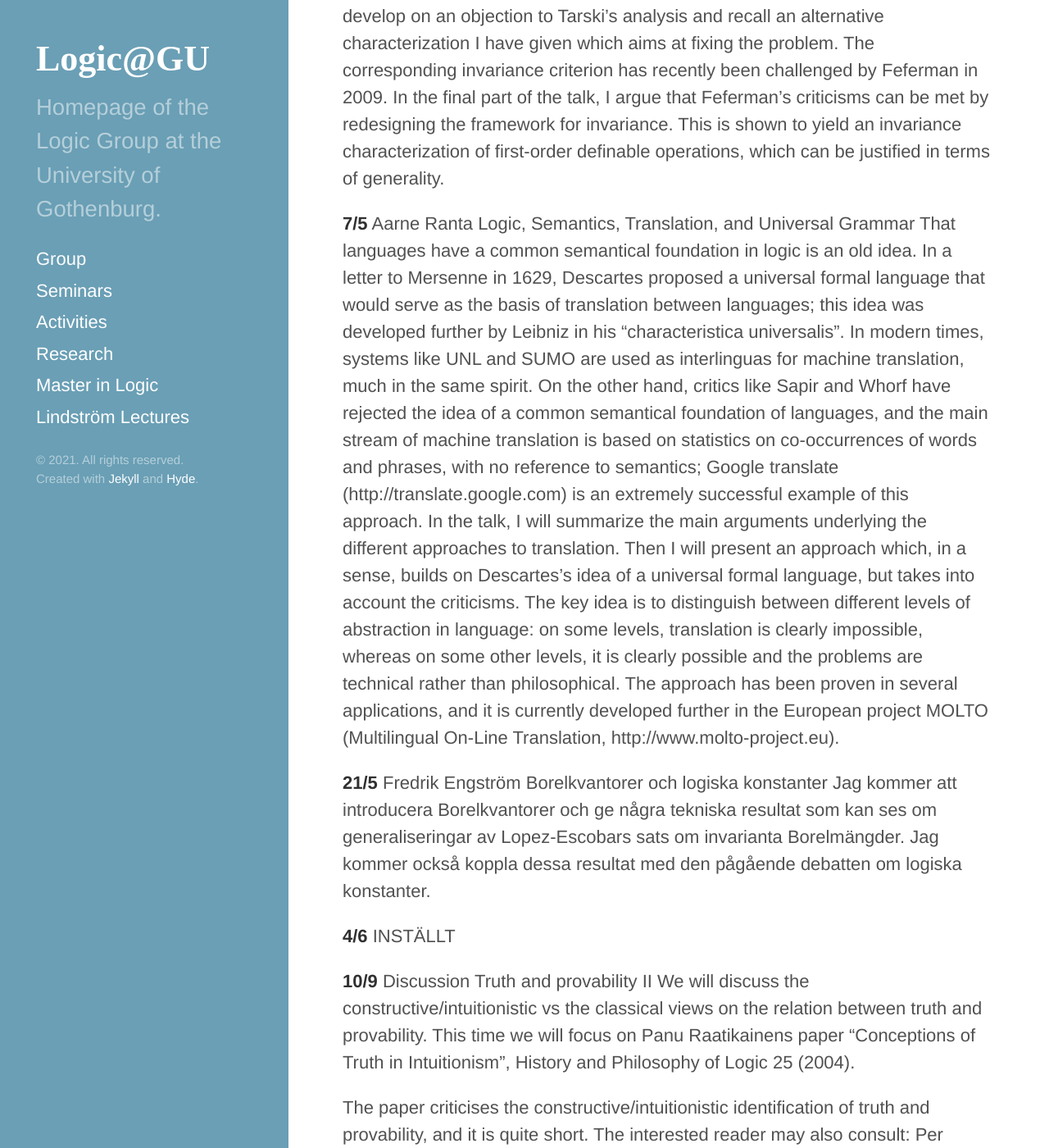
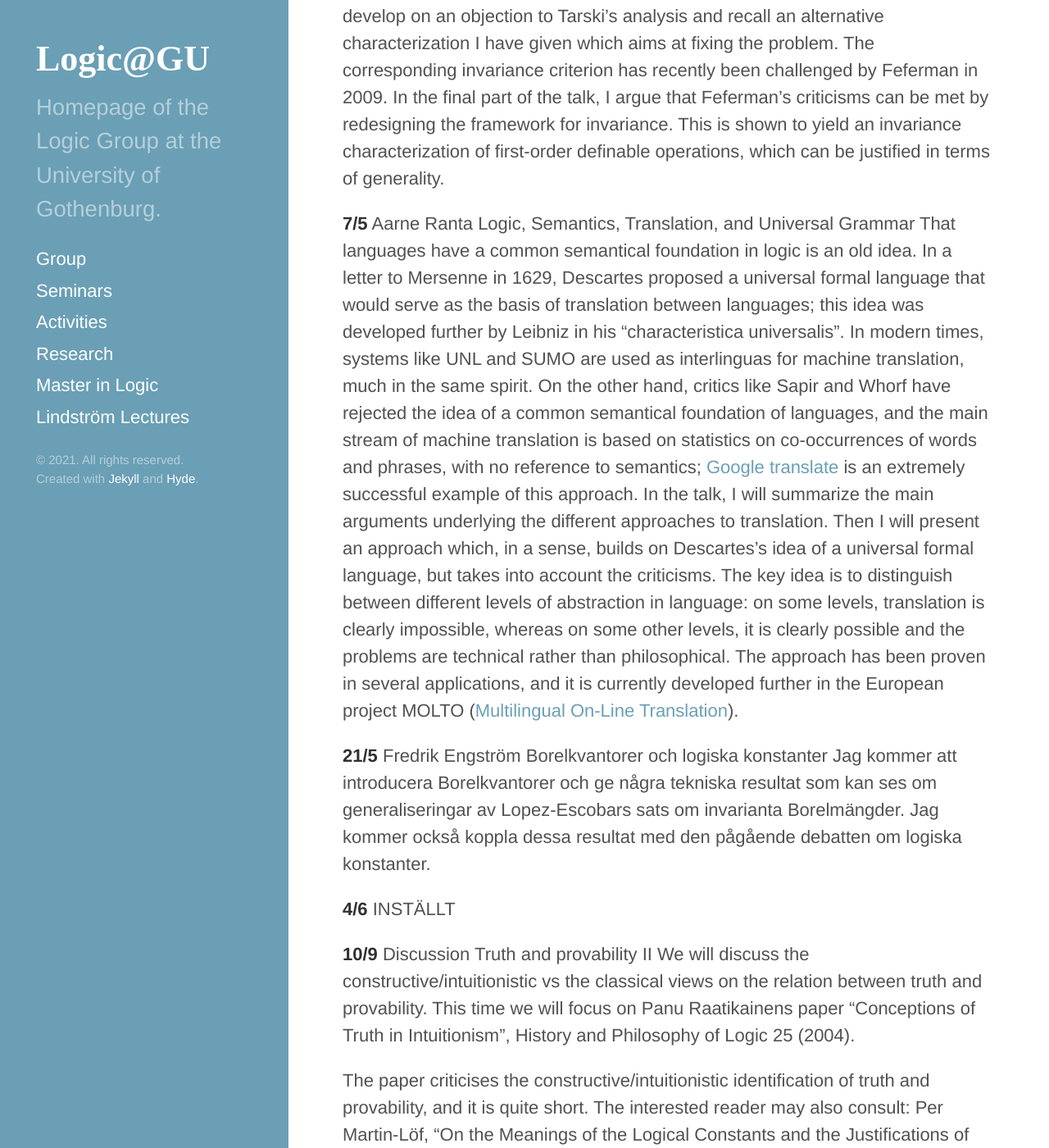
Before and after one commit to greleigh/Logic-GU, a Jekyll site: the page built from _pages/archive/seminar-2005-2013.md, in a window 1280 px wide and 1400 px high, scrolled down 27970 px. Shown: the whole window at 82% size. Built offline with Jekyll 4.4.1, drawn with Linux system fonts in a browser that asks for light colours; some web fonts are replaced.

Commit message:
Markdown complaints

```diff
--- a/_pages/archive/seminar-2005-2013.md
+++ b/_pages/archive/seminar-2005-2013.md
@@ -9,6 +9,7 @@
 Schedules for later years, 2013 until 2019, are available on [this page]({% link _pages/archive/seminar-2014-2019.md %}).
 
 Seminar listings from 2019 onwards are found on the main [seminar page]({% link _pages/seminars.md %}).
+
 ## 2013
 
 **25/1** Kaj Börje Hansen (Uppsala) Formal logic, models, reality.
@@ -86,24 +87,20 @@
 
 We argue that proof theoretic semantics ought to have the resources to attribute different meanings to substructurally distinct connectives. Subsequently we show how to develop a notion of proof theoretic harmony that preserves substructural distinctions from introduction to elimination rules.
 
-
 **8/11** Martin Kaså (Göteborg) Trial and error logics - something old, something new,...
 
 This talk will present a mix of older and newer results on what I have dubbed "trial and error logics". Consider it a report on work in progress. I will introduce and briefly philosophically motivate the basic framework - a logical language, where the predicate symbols correspond to "empirically decidable" trial and error classifiers, using the ordinary syntax of first order logic, but with an in-the-long-run-satisfaction relation now defined relative to certain ω-sequences of ordinary models.
 
 There is a standard translation from trial and error logic to FOL which, in combination with a lemma on how to extract omega-sequences from "generalized trial and error models", will prove that the logic is compact and complete. Though obviously not decidable, it has a natural fragment (natural in the sense of having independent philosophical motivation) which can be given a finitary analytic tableau system, and hence is decidable. (The same fragment has also been given a complete proof system in natural deduction style.) Among the open questions is a prominent one that has eluded me for some time now, viz. whether the logic is compact or not if we allow uncountable vocabularies. The talk more or less corresponds to the outline of a paper I am in the process of writing.
 
-
 **14/11** The Lindström Lectures 2013 Wilfrid Hodges Ibn Sina on the foundations of logic
 (Thursday November 14, 2013. 16:00 - 17:30 in T302, Olof Wijksgatan 6.)
 
 Ibn Sina (Avicenna, 11th century Iran) believed that the foundations of logic lie in metaphysics. He complained bitterly that this has led people to confuse logic itself with its foundations and dress up metaphysics as logic. His own description of the foundations of logic is in overtly ontological language. But from a modern perspective it becomes clear that in fact he is talking about methodological issues, like how to represent occurrences of a component within a compound, and whether the primitive notions of a theory should be stipulated from outside (as in Tarski) or incorporated into the objects (as in web ontology and object-based programming). This all has strong implications for any project to formalise Ibn Sina's logic. My own readings of some key passages are different from the traditional metaphysical ones, and seem to me more intelligible and highly comparable with some modern metalogical and metalinguistic views; but then I have a deaf ear for metaphysics.
 
-
 **15/11** Wilfrid Hodges Ibn Sina on discharging assumptions in proofs
 
 Ibn Sina (Avicenna, 11th century Iran) believed that the foundations of logic lie in metaphysics. He complained bitterly that this has led people to confuse logic itself with its foundations and dress up metaphysics as logic. His own description of the foundations of logic is in overtly ontological language. But from a modern perspective it becomes clear that in fact he is talking about methodological issues, like how to represent occurrences of a component within a compound, and whether the primitive notions of a theory should be stipulated from outside (as in Tarski) or incorporated into the objects (as in web ontology and object-based programming). This all has strong implications for any project to formalise Ibn Sina's logic. My own readings of some key passages are different from the traditional metaphysical ones, and seem to me more intelligible and highly comparable with some modern metalogical and metalinguistic views; but then I have a deaf ear for metaphysics.
-
 
 **22/11** Zachiri McKenzie (Cambridge University) Extensions of NFU
 
@@ -133,7 +130,6 @@
 The so-defined satisfaction predicate captures an intensional notion of truth in that what is true at a certain stage depends on what is true at later stages. As such, this predicate has modal properties; in order to study these properties we introduce a modal operator which borrows its extension from the predicate. We provide a sound and complete logic for the semantics of this operator by an expansion of geometric logic with a non-normal S4 modal operator and we draw the philosophical conclusions in the light of these results. Time permitting, we will present an embedding of classical logic into geometric logic expanded with the intensional satisfaction predicate which gives some insight into the expressive power of the latter.
 
 ## 2012
-
 
 **3/2** Tor Sandqvist (KTH) Atomic Bases and Classical Logic. On one conception put forward within the tradition of proof-theoretical semantics, a consequence relation for a language containing logical vocabulary is to be thought of as a two-layered affair. At bottom lies a primitively given set of rules regulating inferences among atomic, logic-free sentences. Upon this atomic basis, an inference relation pertaining to arbitrary sentences is then recursively built up, in accordance with fixed semantic clauses – much as, in standard semantics for classical logic, the truth values of logical compounds are determined by the truth values of atoms.
 
@@ -283,7 +279,7 @@
 To account for our informal notion of logical consequence, it is not sufficient to provide a conceptually motivated definition of logical consequence. The definition of logical consequence has to be supplemented with a conceptually motivated division between logical symbols and extra-logical symbols. In connection with the problem of motivating this divide, the main aim of this talk is to investigate two related ideas. The first one is that being a possible interpretation for a logical constant amounts to satisfying some invariance criterion. The second one is that such a characterization can be vindicated by appealing to the generality of logic. I will present the first characterization of this kind given by Tarski himself in 1966, as a late follow-up to his 1936 paper on logical consequence. No matter how attractive the simplicity of Tarski's proposal is, the analysis of generality in terms of invariance has proven to be more involved than Tarski had thought. So I will develop on an objection to Tarski's analysis and recall an alternative characterization I have given which aims at fixing the problem. The corresponding invariance criterion has recently been challenged by Feferman in 2009. In the final part of the talk, I argue that Feferman's criticisms can be met by redesigning the framework for invariance. This is shown to yield an invariance characterization of first-order definable operations, which can be justified in terms of generality.
 
 **7/5** Aarne Ranta Logic, Semantics, Translation, and Universal Grammar
-That languages have a common semantical foundation in logic is an old idea. In a letter to Mersenne in 1629, Descartes proposed a universal formal language that would serve as the basis of translation between languages; this idea was developed further by Leibniz in his "characteristica universalis". In modern times, systems like UNL and SUMO are used as interlinguas for machine translation, much in the same spirit. On the other hand, critics like Sapir and Whorf have rejected the idea of a common semantical foundation of languages, and the main stream of machine translation is based on statistics on co-occurrences of words and phrases, with no reference to semantics; Google translate (http://translate.google.com) is an extremely successful example of this approach. In the talk, I will summarize the main arguments underlying the different approaches to translation. Then I will present an approach which, in a sense, builds on Descartes's idea of a universal formal language, but takes into account the criticisms. The key idea is to distinguish between different levels of abstraction in language: on some levels, translation is clearly impossible, whereas on some other levels, it is clearly possible and the problems are technical rather than philosophical. The approach has been proven in several applications, and it is currently developed further in the European project MOLTO (Multilingual On-Line Translation, http://www.molto-project.eu).
+That languages have a common semantical foundation in logic is an old idea. In a letter to Mersenne in 1629, Descartes proposed a universal formal language that would serve as the basis of translation between languages; this idea was developed further by Leibniz in his "characteristica universalis". In modern times, systems like UNL and SUMO are used as interlinguas for machine translation, much in the same spirit. On the other hand, critics like Sapir and Whorf have rejected the idea of a common semantical foundation of languages, and the main stream of machine translation is based on statistics on co-occurrences of words and phrases, with no reference to semantics; [Google translate](http://translate.google.com) is an extremely successful example of this approach. In the talk, I will summarize the main arguments underlying the different approaches to translation. Then I will present an approach which, in a sense, builds on Descartes's idea of a universal formal language, but takes into account the criticisms. The key idea is to distinguish between different levels of abstraction in language: on some levels, translation is clearly impossible, whereas on some other levels, it is clearly possible and the problems are technical rather than philosophical. The approach has been proven in several applications, and it is currently developed further in the European project MOLTO ([Multilingual On-Line Translation](http://www.molto-project.eu)).
 
 **21/5** Fredrik Engström Borelkvantorer och logiska konstanter
 Jag kommer att introducera Borelkvantorer och ge några tekniska resultat som kan ses om generaliseringar av Lopez-Escobars sats om invarianta Borelmängder. Jag kommer också koppla dessa resultat med den pågående debatten om logiska konstanter.
@@ -359,7 +355,6 @@
 
 ## 2008
 
-
 **25/1**  Minds, mechanical math and Hazen This talk aims to investigate the merits of a suggestion by philosopher A.P. Hazen that Jeroslow's concept of an experimental logic is a better model for a computational mind doing mathematics than an ordinary formal system would be. Martin Kaså Palmé
 
 **8/2**  Data mining-tekniker för concept description Jag kommer att prata om data mining-uppgiften concept description som syftar till att få fram tolkningsbara beskrivningar (modeller) av intressanta samband i en datamängd. En typisk situation är en datamängd där någon målvariabel (ofta kategorisk) skall förklaras i termer av ett stort antal attribut. Jag kommer att diskutera vilka kriterier en concept description-modell bör uppfylla och sedan göra en exposé över de studier vi utfört inom ämnet. Genomgången inkluderar de tekniker som använts, vilka problem som angripits, samt naturligtvis vilka resultat som uppnåtts. Särskilt fokus kommer att ligga på den egenutvecklade (enkla, men effektiva) algoritmen Chipper. Cecilia Sönströd (Borås Högsk)
@@ -394,32 +389,23 @@
 
 ## 2007
 
+**2/2** On Explicating the Concept the Power of Arithmetical Theories Chaitin anger flera försök att explikera begreppet "the Power of Arithmetical Theories". Dessa gås genom och det visas att inget av Chaitins förslag duger. En kortfattad redogörelse av det förslag jag konstruerade i lic-uppsatsen "Measuring the Power of Arithmetical Theories" ventileras också, samtidigt som några problem med detta förslag diskuteras. Slutsatsen är att det verkar vara omöjligt att konstruera en explikation av begreppet ifråga. Jörgen Sjögren
 
-**2/2** On Explicating the Concept the Power of Arithmetical Theories Chaitin anger flera försök att
-explikera begreppet "the Power of Arithmetical Theories". Dessa gås genom och det visas att inget av Chaitins förslag duger. En kortfattad redogörelse av det förslag jag konstruerade i lic-uppsatsen "Measuring the Power of Arithmetical Theories" ventileras också, samtidigt som några problem med detta förslag diskuteras. Slutsatsen är att det verkar vara omöjligt att konstruera en explikation av begreppet ifråga. Jörgen Sjögren
+**16/2** Om konstanta operatorer En universell operator u (av en viss typ) associerar med varje universum M ett objekt u\*M (av denna typ). Typexempel är generaliserade kvantifikatorer. Fråga: Vad betyder det u är _konstant_ över olika universa? Idé 1 (rigiditet): Det finns ett fixt objekt U sådant att u_M är begränsningen av U till M. Idé 2 (EXT): Om M delmängd av M' så är u_M restriktionen av u*{M'} till M. Idé 3: Rigiditet och EXT är ungefär samma sak. Uppgift: Definiera och undersök dessa begrepp för operatorer av godtycklig typ. Problem: Definitionerna verkar vara något känsliga för vilket typsystem som används. Så det hela börjar med en presentation och jämförelse mellan (fyra) olika versioner av (enkel) typteori a la Church: relationell, funktionell, partiell, etc. Därefter en diskussion av hur 'konstans' lämpligen skall uppfattas. Dag Westerståhl
 
-**16/2** Om konstanta operatorer En universell operator u (av en viss typ) associerar med varje
-universum M ett objekt u\*M (av denna typ). Typexempel är generaliserade kvantifikatorer. Fråga: Vad betyder det u är _konstant_ över olika universa? Idé 1 (rigiditet): Det finns ett fixt objekt U sådant att u_M är begränsningen av U till M. Idé 2 (EXT): Om M delmängd av M' så är u_M restriktionen av u*{M'} till M. Idé 3: Rigiditet och EXT är ungefär samma sak. Uppgift: Definiera och undersök dessa begrepp för operatorer av godtycklig typ. Problem: Definitionerna verkar vara något känsliga för vilket typsystem som används. Så det hela börjar med en presentation och jämförelse mellan (fyra) olika versioner av (enkel) typteori a la Church: relationell, funktionell, partiell, etc. Därefter en diskussion av hur 'konstans' lämpligen skall uppfattas. Dag Westerståhl
-
-**2/3** Beräkningsbarhet på topologiska rum via domänteori Domänteori ger en generell metod för att
-införa beräkningsstrukturer på godtyckliga topologiska rum. Jag kommer att försöka motivera varför domänteori är ett användbart och framgångsrikt verktyg inom beräkningsbar topologi, samt säga någonting om mitt eget arbete inom beräkningsbar distributionsteori. Fredrik Dahlgren
+**2/3** Beräkningsbarhet på topologiska rum via domänteori Domänteori ger en generell metod för att införa beräkningsstrukturer på godtyckliga topologiska rum. Jag kommer att försöka motivera varför domänteori är ett användbart och framgångsrikt verktyg inom beräkningsbar topologi, samt säga någonting om mitt eget arbete inom beräkningsbar distributionsteori. Fredrik Dahlgren
 
 **16/3** Deflationism and conservative truth theories
 
-Conservativeness has been proposed as an
-important requirement for deflationary truth theories. This in turn gave rise to the so called 'conservativeness argument' against deflationism: a theory of truth which is conservative over its base theory S can't be adequate, because it can't prove that all theorems of S are true. Recently however Neil Tennant has argued, that some sort of a soundness claim can be incorporated in a deflationary theory in a legitimate way, so the conservativeness argument is not devastating. We will try to show that the problems confronting the deflationist are in fact more basic: even the observation that logic is true, or that truth is closed under provability, transcends the limits of a deflationary (i.e. conservative) truth theory. For that reason, Tennant's argument turns out to be unsatisfactory. Our conclusion is that some version of the conservativeness argument still retains its force and presents a serious challenge, which hasn't been met so far by the deflationists. Cezary Cieśliński
+Conservativeness has been proposed as an important requirement for deflationary truth theories. This in turn gave rise to the so called 'conservativeness argument' against deflationism: a theory of truth which is conservative over its base theory S can't be adequate, because it can't prove that all theorems of S are true. Recently however Neil Tennant has argued, that some sort of a soundness claim can be incorporated in a deflationary theory in a legitimate way, so the conservativeness argument is not devastating. We will try to show that the problems confronting the deflationist are in fact more basic: even the observation that logic is true, or that truth is closed under provability, transcends the limits of a deflationary (i.e. conservative) truth theory. For that reason, Tennant's argument turns out to be unsatisfactory. Our conclusion is that some version of the conservativeness argument still retains its force and presents a serious challenge, which hasn't been met so far by the deflationists. Cezary Cieśliński
 
 **13/4** Reverse mathematics och dess filosofiska relevans Petter Johansson
 
-
 **27/4** Harel statecharts - teori och tillämpning Torbjörn Lager
 
+**11/5** En definierbar modell till ickestandardanalys Jag kommer att gå igenom Kanovei och Shelahs (2004) konstruktion av en definierbar modell till ickestandardanalys. All nödvändig bakgrund kommer att presenteras. Fredrik Engström
 
-**11/5** En definierbar modell till ickestandardanalys Jag kommer att gå igenom Kanovei och Shelahs
-(2004) konstruktion av en definierbar modell till ickestandardanalys. All nödvändig bakgrund kommer att presenteras. Fredrik Engström
-
-**25/5** NF(U) - konsistens, ändlig axiomatisering och dess betydelse i semantiken för obegränsad
-kvantifiering
+**25/5** NF(U) - konsistens, ändlig axiomatisering och dess betydelse i semantiken för obegränsad kvantifiering
 
 Ämnet för dagen är mängdteori, och närmare bestämt två system som i allmänhet anses vara en smula konstiga: Quines NF och Jensens NFU. Jag kommer mycket kort sätta in NF i ett historiskt perspektiv och säga något om välkända pro- och contraargument. NFU, dvs NF+urelement, är konsistent (Jensen 1969) och jag kommer uppehålla mig en stund vid beviset härav. Hailperin (1944) visade att NF är ändligt axiomatiserbar och detta gäller även för NFU. Jag presenterar en axiomatisering av NFU (har inte bestämt vilken ännu). Jag kommer också argumentera för att NFU bör ersätta ZF(C) i vissa sammanhang, nämligen när vi försöker göra reda för semantiken hos ett språk som tillåter absolut (icke begränsad) kvantifiering. Detta betyder att jag måste bemöta den kritik som finns, dels mot NFU och dels mot NFU som metateori. Martin Filin Karlsson
 
@@ -430,7 +416,6 @@
 The arguments used to justify recursively defined elimination rules are essentially the same as those justifying pattern-matching definitions. The use of pattern-matching takes the proof system closer to the look and feel of a programming language like Haskell or ML. We use the "Size-Change Principle for Program Termination" (C.S. Lee, N.D. Jones, A. Ben-Amram 2001) to establish that the recursive definitions have a well-founded call relation. The size-change criterion subsumes many known characterizations of terminating recursions, including primitive recursion and lexicographical ordering, but it also deals transparently with permuted arguments and mutual recursion. When instantiating the size-change relation for this criterion to be constructor decomposition, it corresponds closely to what we could call well-founded structural recursion. Davids avhandling. David Wahlstedt (Chalmers)
 
 **12/10** Easy and hard tautologies from the viewpoint of psychology Claes Strannegård (IT-uni)
-
 
 **26/10** Cryptography and the logical omniscience problem
 
```
Also changed, not shown: _pages/archive/seminar-2014-2019.md (+3 -3 lines).
